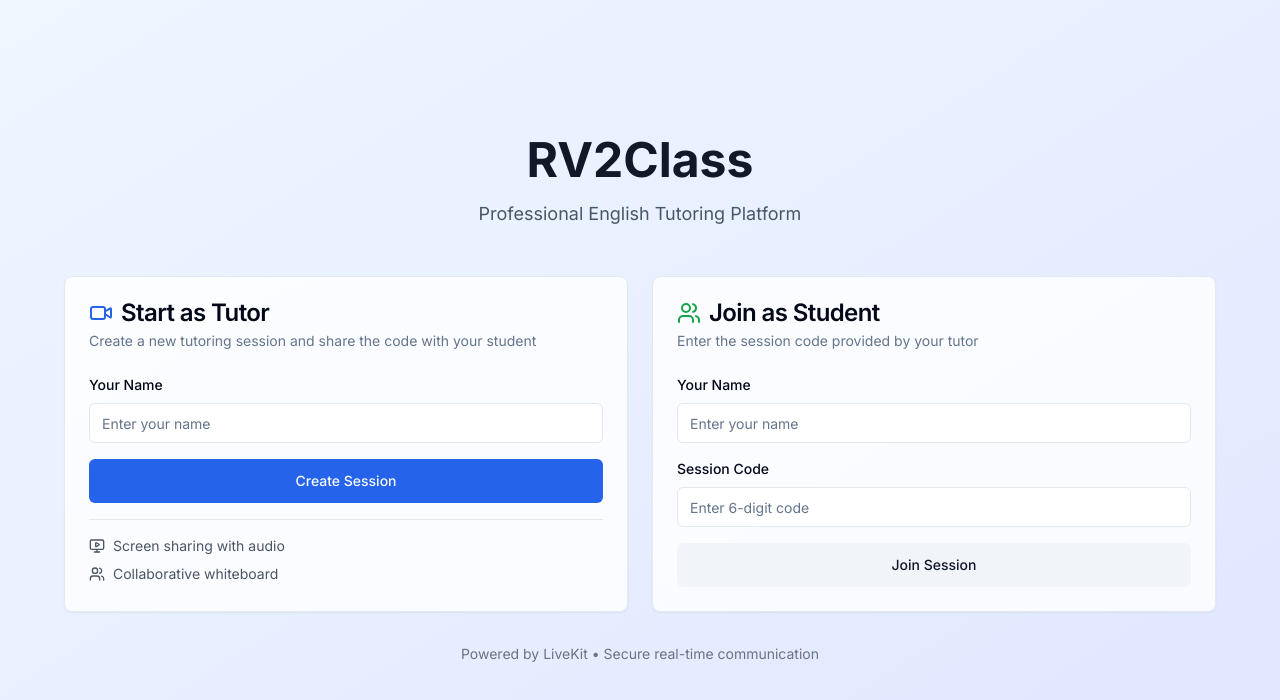
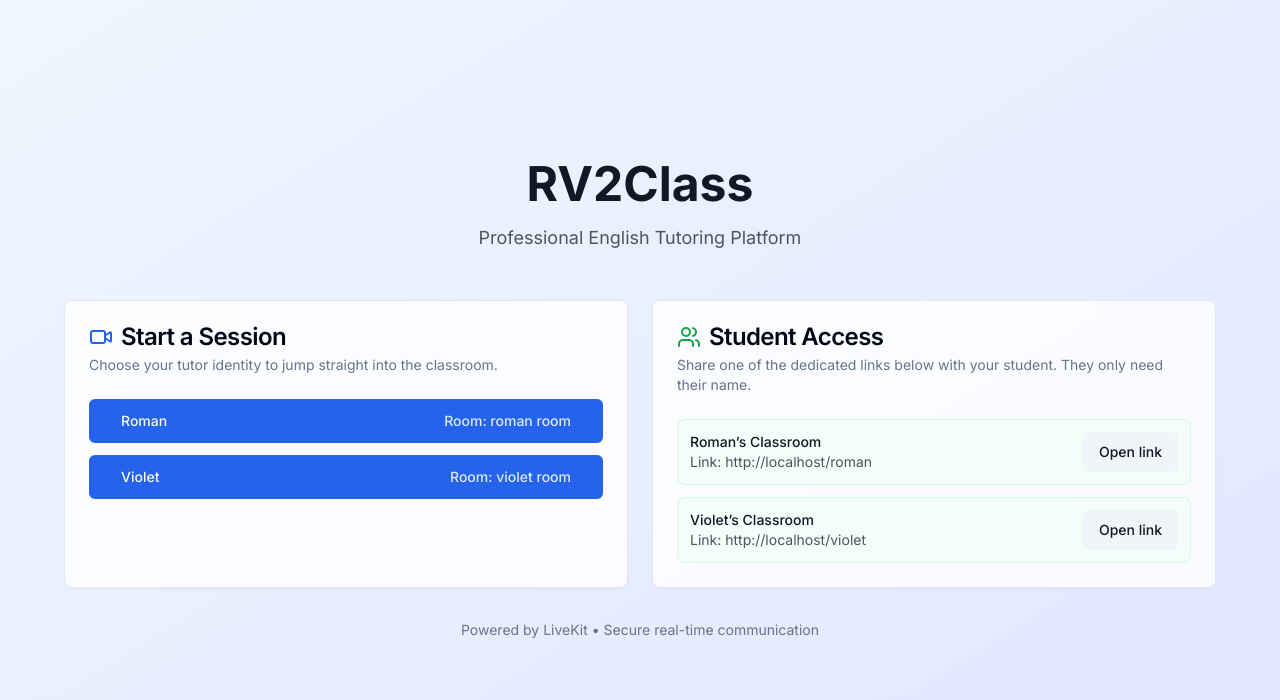
Before and after one commit to romanvolkonidov/rv2class-test, a Next.js app: page / in a window 1280 px wide. Shown: the top 700 px of the page. Built offline with nearby package versions, Linux system fonts and the light colour scheme.

Commit message:
fixed joining with separate entrances

```diff
--- /dev/null
+++ b/app/[tutor]/config.ts
@@ -0,0 +1,20 @@
+export const TUTOR_CONFIG = {
+  roman: {
+    name: "Roman",
+    room: "roman-room",
+    accent: "text-blue-600",
+  },
+  violet: {
+    name: "Violet",
+    room: "violet-room",
+    accent: "text-purple-600",
+  },
+} as const;
+
+export type TutorKey = keyof typeof TUTOR_CONFIG;
+
+export const getTutorConfig = (key: string | null | undefined) => {
+  if (!key) return undefined;
+  const normalized = key.trim().toLowerCase() as TutorKey;
+  return TUTOR_CONFIG[normalized];
+};
--- /dev/null
+++ b/app/[tutor]/join-client.tsx
@@ -0,0 +1,96 @@
+"use client";
+
+import { useEffect, useMemo, useState } from "react";
+import { useRouter } from "next/navigation";
+import Link from "next/link";
+import { Button } from "@/components/ui/button";
+import { Card, CardContent, CardDescription, CardHeader, CardTitle } from "@/components/ui/card";
+import { Input } from "@/components/ui/input";
+import type { TutorKey } from "./config";
+
+export default function JoinTutorRoom({
+  tutorKey,
+  tutor,
+}: {
+  tutorKey: TutorKey;
+  tutor: { name: string; room: string; accent: string };
+}) {
+  const router = useRouter();
+  const [studentName, setStudentName] = useState("");
+  const [error, setError] = useState("");
+  const [origin, setOrigin] = useState("https://online.rv2class.com");
+
+  useEffect(() => {
+    if (typeof window !== "undefined") {
+      setOrigin(window.location.origin);
+    }
+  }, []);
+
+  const { room, name, accent } = tutor;
+
+  const shareLink = useMemo(() => `${origin}/${tutorKey}`, [origin, tutorKey]);
+
+  const joinClass = () => {
+    if (!studentName.trim()) {
+      setError("Please enter your name to join the class.");
+      return;
+    }
+
+    setError("");
+    router.push(
+      `/room?room=${encodeURIComponent(room)}&name=${encodeURIComponent(studentName.trim())}&isTutor=false`
+    );
+  };
+
+  return (
+    <main className="min-h-screen bg-gradient-to-br from-green-50 to-emerald-100 dark:from-gray-900 dark:to-gray-800 flex items-center justify-center p-4">
+      <div className="max-w-xl w-full space-y-6">
+        <Card className="backdrop-blur-sm bg-white/80 dark:bg-gray-800/80">
+          <CardHeader>
+            <CardTitle className={`text-3xl font-semibold ${accent}`}>{`${name}’s Classroom`}</CardTitle>
+            <CardDescription>
+              Welcome! Enter your name below to join the live session with {name}.
+            </CardDescription>
+          </CardHeader>
+          <CardContent className="space-y-4">
+            <div>
+              <label className="text-sm font-medium mb-2 block">Your Name</label>
+              <Input
+                value={studentName}
+                onChange={(event) => setStudentName(event.target.value)}
+                placeholder="Type your name"
+                onKeyDown={(event) => {
+                  if (event.key === "Enter") {
+                    joinClass();
+                  }
+                }}
+              />
+              {error && <p className="mt-2 text-sm text-red-500">{error}</p>}
+            </div>
+            <Button className="w-full" size="lg" onClick={joinClass}>
+              {`Join ${name}’s Session`}
+            </Button>
+          </CardContent>
+        </Card>
+
+        <Card className="backdrop-blur-sm bg-white/70 dark:bg-gray-800/70">
+          <CardHeader>
+            <CardTitle className="text-lg">Need this link later?</CardTitle>
+            <CardDescription>Save or share it with classmates.</CardDescription>
+          </CardHeader>
+          <CardContent className="space-y-2">
+            <p className="font-mono text-sm break-all">{shareLink}</p>
+            <div className="flex gap-2">
+              <Button variant="outline" className="flex-1" onClick={() => navigator.clipboard.writeText(shareLink)}>
+                Copy link
+              </Button>
+              <Button variant="ghost" asChild>
+                <Link href="/">Back to tutors</Link>
+              </Button>
+            </div>
+          </CardContent>
+        </Card>
+      </div>
+    </main>
+  );
+}
--- /dev/null
+++ b/app/[tutor]/page.tsx
@@ -0,0 +1,15 @@
+import { notFound } from "next/navigation";
+import JoinTutorRoom from "./join-client";
+import { getTutorConfig, type TutorKey } from "./config";
+
+export default async function TutorPage({ params }: { params: Promise<{ tutor: string }> }) {
+  const { tutor: tutorSlug } = await params;
+  const normalized = tutorSlug?.trim().toLowerCase() as TutorKey | undefined;
+  const tutor = getTutorConfig(normalized);
+
+  if (!tutor) {
+    notFound();
+  }
+
+  return <JoinTutorRoom tutorKey={normalized!} tutor={tutor} />;
+}
--- a/app/api/session/route.ts
+++ b/app/api/session/route.ts
@@ -1,27 +1,43 @@
-import { collection, addDoc, getDoc, doc, serverTimestamp } from 'firebase/firestore';
 import { NextRequest, NextResponse } from 'next/server';
-import { db } from '@/lib/firebase';
+
+const TUTORS = {
+  roman: {
+    tutorName: 'Roman',
+    roomName: 'roman-room',
+    sharePath: '/roman',
+  },
+  violet: {
+    tutorName: 'Violet',
+    roomName: 'violet-room',
+    sharePath: '/violet',
+  },
+} as const;
 
 export async function POST(req: NextRequest) {
   try {
     const { tutorName } = await req.json();
 
-    // Generate a random 6-digit session code
-    const sessionCode = Math.floor(100000 + Math.random() * 900000).toString();
+    if (!tutorName) {
+      return NextResponse.json(
+        { error: 'Tutor name is required' },
+        { status: 400 }
+      );
+    }
 
-    // Create session in Firestore
-    const sessionRef = await addDoc(collection(db, 'sessions'), {
-      code: sessionCode,
-      roomName: `session-${sessionCode}`,
-      tutorName,
-      createdAt: serverTimestamp(),
-      active: true,
-    });
+  const key = (tutorName as string).trim().toLowerCase() as keyof typeof TUTORS;
+    const config = TUTORS[key];
+
+    if (!config) {
+      return NextResponse.json(
+        { error: 'Tutor not recognized' },
+        { status: 400 }
+      );
+    }
 
     return NextResponse.json({
-      sessionId: sessionRef.id,
-      sessionCode,
-      roomName: `session-${sessionCode}`,
+      tutorName: config.tutorName,
+      roomName: config.roomName,
+      sharePath: config.sharePath,
     });
   } catch (error) {
     console.error('Error creating session:', error);
@@ -36,17 +52,22 @@ export async function GET(req: NextRequest) {
   try {
     const { searchParams } = new URL(req.url);
     const code = searchParams.get('code');
+    const slug = searchParams.get('tutor');
 
-    if (!code) {
+  const key = (slug || code)?.trim().toLowerCase() as keyof typeof TUTORS | undefined;
+    const config = key ? TUTORS[key] : undefined;
+
+    if (!config) {
       return NextResponse.json(
-        { error: 'Session code required' },
-        { status: 400 }
+        { error: 'Tutor not found', found: false },
+        { status: 404 }
       );
     }
 
-    // In a real app, you'd query by code. For simplicity, we'll use the code as room name
     return NextResponse.json({
-      roomName: `session-${code}`,
+      tutorName: config.tutorName,
+      roomName: config.roomName,
+      sharePath: config.sharePath,
       found: true,
     });
   } catch (error) {
--- a/app/page.tsx
+++ b/app/page.tsx
@@ -1,65 +1,22 @@
 "use client";
 
-import { useState } from "react";
 import { useRouter } from "next/navigation";
 import { Button } from "@/components/ui/button";
 import { Card, CardContent, CardDescription, CardHeader, CardTitle } from "@/components/ui/card";
-import { Input } from "@/components/ui/input";
-import { Video, Users, MonitorPlay } from "lucide-react";
+import { Video, Users } from "lucide-react";
 
 export default function Home() {
   const router = useRouter();
-  const [tutorName, setTutorName] = useState("");
-  const [sessionCode, setSessionCode] = useState("");
-  const [studentName, setStudentName] = useState("");
-  const [loading, setLoading] = useState(false);
+  const origin = typeof window === "undefined" ? "https://online.rv2class.com" : window.location.origin;
+  const tutors = [
+    { name: "Roman", room: "roman-room", studentPath: "/roman" },
+    { name: "Violet", room: "violet-room", studentPath: "/violet" },
+  ];
 
-  const createSession = async () => {
-    if (!tutorName.trim()) {
-      alert("Please enter your name");
-      return;
-    }
-
-    setLoading(true);
-    try {
-      const res = await fetch("/api/session", {
-        method: "POST",
-        headers: { "Content-Type": "application/json" },
-        body: JSON.stringify({ tutorName }),
-      });
-
-      const data = await res.json();
-      router.push(`/room?room=${data.roomName}&name=${tutorName}&isTutor=true&code=${data.sessionCode}`);
-    } catch (error) {
-      console.error("Error creating session:", error);
-      alert("Failed to create session");
-    } finally {
-      setLoading(false);
-    }
-  };
-
-  const joinSession = async () => {
-    if (!studentName.trim() || !sessionCode.trim()) {
-      alert("Please enter your name and session code");
-      return;
-    }
-
-    setLoading(true);
-    try {
-      const res = await fetch(`/api/session?code=${sessionCode}`);
-      const data = await res.json();
-
-      if (data.found) {
-        router.push(`/room?room=${data.roomName}&name=${studentName}&isTutor=false`);
-      } else {
-        alert("Session not found");
-      }
-    } catch (error) {
-      console.error("Error joining session:", error);
-      alert("Failed to join session");
-    } finally {
-      setLoading(false);
-    }
+  const startSession = (roomName: string, tutorName: string) => {
+    router.push(
+      `/room?room=${encodeURIComponent(roomName)}&name=${encodeURIComponent(tutorName)}&isTutor=true`
+    );
   };
 
   return (
@@ -75,87 +32,59 @@ export default function Home() {
         </div>
 
         <div className="grid md:grid-cols-2 gap-6">
-          {/* Tutor Card */}
           <Card className="backdrop-blur-sm bg-white/80 dark:bg-gray-800/80">
             <CardHeader>
               <CardTitle className="flex items-center gap-2">
                 <Video className="h-6 w-6 text-blue-600" />
-                Start as Tutor
+                Start a Session
               </CardTitle>
               <CardDescription>
-                Create a new tutoring session and share the code with your student
+                Choose your tutor identity to jump straight into the classroom.
               </CardDescription>
             </CardHeader>
-            <CardContent className="space-y-4">
-              <div>
-                <label className="text-sm font-medium mb-2 block">Your Name</label>
-                <Input
-                  placeholder="Enter your name"
-                  value={tutorName}
-                  onChange={(e) => setTutorName(e.target.value)}
-                  onKeyPress={(e) => e.key === "Enter" && createSession()}
-                />
-              </div>
+            <CardContent className="space-y-3">
+              {tutors.map((tutor) => (
                 <Button
-                onClick={createSession}
-                disabled={loading}
-                className="w-full"
+                  key={tutor.name}
+                  className="w-full justify-between"
                   size="lg"
+                  onClick={() => startSession(tutor.room, tutor.name)}
                 >
-                Create Session
+                  <span>{tutor.name}</span>
+                  <span className="text-sm text-blue-100">Room: {tutor.room.replace(/-/g, " ")}</span>
                 </Button>
-              <div className="space-y-2 pt-4 border-t">
-                <div className="flex items-center gap-2 text-sm text-gray-600 dark:text-gray-400">
-                  <MonitorPlay className="h-4 w-4" />
-                  Screen sharing with audio
-                </div>
-                <div className="flex items-center gap-2 text-sm text-gray-600 dark:text-gray-400">
-                  <Users className="h-4 w-4" />
-                  Collaborative whiteboard
-                </div>
-              </div>
+              ))}
             </CardContent>
           </Card>
 
-          {/* Student Card */}
           <Card className="backdrop-blur-sm bg-white/80 dark:bg-gray-800/80">
             <CardHeader>
               <CardTitle className="flex items-center gap-2">
                 <Users className="h-6 w-6 text-green-600" />
-                Join as Student
+                Student Access
               </CardTitle>
               <CardDescription>
-                Enter the session code provided by your tutor
+                Share one of the dedicated links below with your student. They only need their name.
               </CardDescription>
             </CardHeader>
-            <CardContent className="space-y-4">
+            <CardContent className="space-y-3 text-sm">
+              {tutors.map((tutor) => (
+                <div
+                  key={tutor.name}
+                  className="flex items-center justify-between rounded-lg border border-green-200/60 dark:border-green-800/60 bg-green-50/60 dark:bg-green-900/30 p-3"
+                >
                   <div>
-                <label className="text-sm font-medium mb-2 block">Your Name</label>
-                <Input
-                  placeholder="Enter your name"
-                  value={studentName}
-                  onChange={(e) => setStudentName(e.target.value)}
-                />
-              </div>
-              <div>
-                <label className="text-sm font-medium mb-2 block">Session Code</label>
-                <Input
-                  placeholder="Enter 6-digit code"
-                  value={sessionCode}
-                  onChange={(e) => setSessionCode(e.target.value)}
-                  onKeyPress={(e) => e.key === "Enter" && joinSession()}
-                  maxLength={6}
-                />
+                    <p className="font-medium text-gray-900 dark:text-gray-100">{tutor.name}’s Classroom</p>
+                    <p className="text-gray-600 dark:text-gray-400">Link: {origin}{tutor.studentPath}</p>
                   </div>
                   <Button
-                onClick={joinSession}
-                disabled={loading}
-                className="w-full"
                     variant="secondary"
-                size="lg"
+                    onClick={() => router.push(tutor.studentPath)}
                   >
-                Join Session
+                    Open link
                   </Button>
+                </div>
+              ))}
             </CardContent>
           </Card>
         </div>
--- a/components/ui/input.tsx
+++ b/components/ui/input.tsx
@@ -2,8 +2,7 @@ import * as React from "react"
 
 import { cn } from "@/lib/utils"
 
-export interface InputProps
-  extends React.InputHTMLAttributes<HTMLInputElement> {}
+export type InputProps = React.InputHTMLAttributes<HTMLInputElement>
 
 const Input = React.forwardRef<HTMLInputElement, InputProps>(
   ({ className, type, ...props }, ref) => {
```
Also changed, not shown: app/room/page.tsx (+53 -4 lines), .eslintrc.json (added), 1 other file (tests, documents, lock files or other folders). Lines whose indentation alone changed are shown as unchanged.
